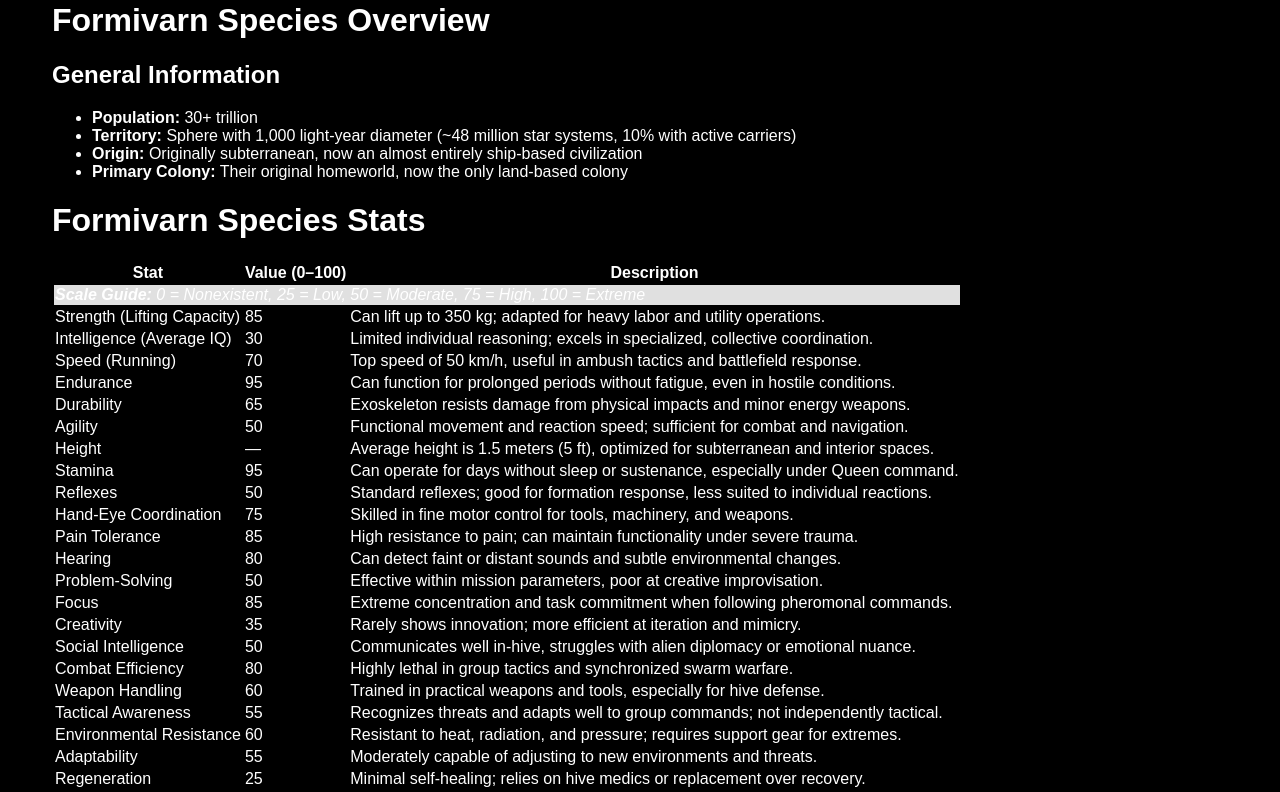
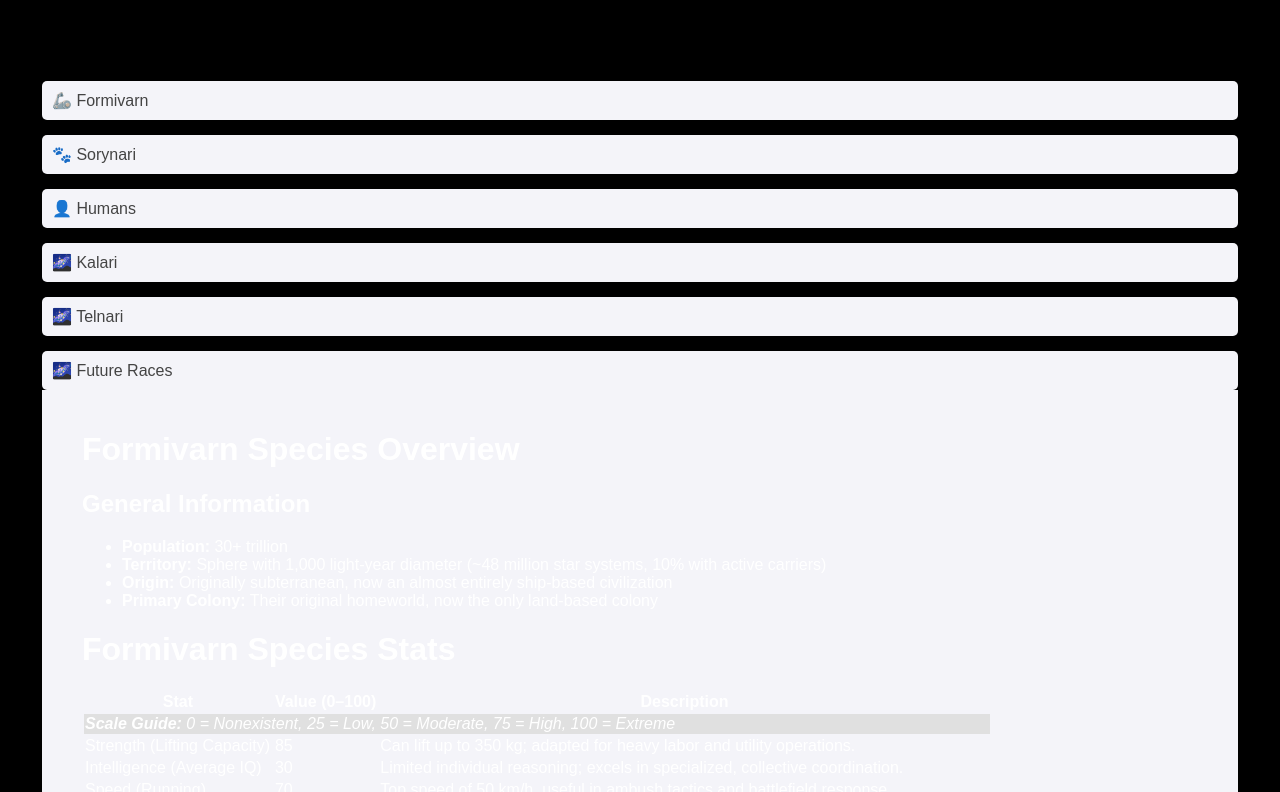
Before and after one commit to EddyUnavailable/sorynari, a Next.js app: page /races/formivarn in a window 1280 px wide. Shown: the part 100-892 px from the top of the page. Built offline with nearby package versions, Linux system fonts and the light colour scheme.

Commit message:
new layout

```diff
--- /dev/null
+++ b/src/app/races/layout.js
@@ -0,0 +1,26 @@
+// races.js
+import Link from 'next/link';
+import styles from '../styles/races.module.css';
+
+export default function racesLayout({ children }) {
+  return (
+    <>
+      <div className={styles.racesContainer}>
+        {/* Add the links below the global navigation */}
+        <nav className={styles.raceLinks}>
+          <Link href="/races/formivarn" className={styles.link}>🦾 Formivarn</Link>
+          <Link href="/races/sorynari" className={styles.link}>🐾 Sorynari</Link>
+          <Link href="/races/humans" className={styles.link}>👤 Humans</Link>
+          <Link href="/races/kalariLore" className={styles.link}>🌌 Kalari</Link>
+          <Link href="/races/telnariLore" className={styles.link}>🌌 Telnari</Link>
+          <Link href="/races/futureRaces" className={styles.link}>🌌 Future Races</Link>
+        </nav>
+
+        {/* Main content will go here */}
+        <main className={styles.main}>
+          {children}
+        </main>
+      </div>
+    </>
+  );
+}
--- a/src/app/styles/races.module.css
+++ b/src/app/styles/races.module.css
@@ -0,0 +1,66 @@
+/* layout.module.css */
+
+/* Global Navigation at the top */
+.globalNav {
+    position: fixed;
+    top: 0;
+    left: 0;
+    width: 100%;
+    background-color: #333;
+    padding: 10px;
+    z-index: 1000;
+    display: flex;
+    justify-content: center;
+    gap: 15px;
+  }
+
+  .globalNav .link {
+    color: white;
+    text-decoration: none;
+    font-size: 18px;
+  }
+
+  .globalNav .link:hover {
+    color: #f7b731;
+  }
+
+  /* Spacing for content below the fixed navigation */
+  .main {
+    padding-top: 60px; /* Adjust for the height of the global navigation bar */
+  }
+
+  /* races.module.css */
+
+  /* Container for the race-specific links */
+  .racesContainer {
+    padding-top: 80px; /* Add space below the global navigation */
+    padding-left: 10px;
+    padding-right: 10px;
+  }
+
+  .raceLinks {
+    margin-top: 20px; /* Space between the global nav and the race-specific links */
+    display: flex;
+    flex-direction: column;
+    gap: 15px;
+  }
+
+  .raceLinks .link {
+    color: #444;
+    font-size: 16px;
+    text-decoration: none;
+    padding: 10px;
+    border-radius: 5px;
+    background-color: #f4f4f9;
+  }
+
+  .raceLinks .link:hover {
+    background-color: #ddd;
+    cursor: pointer;
+  }
+
+  .main {
+    padding: 20px;
+    background-color: #f4f4f9;
+    font-family: Arial, sans-serif;
+  }
```
Also changed, not shown: src/app/races/page.js (deleted, +0 -21 lines).
